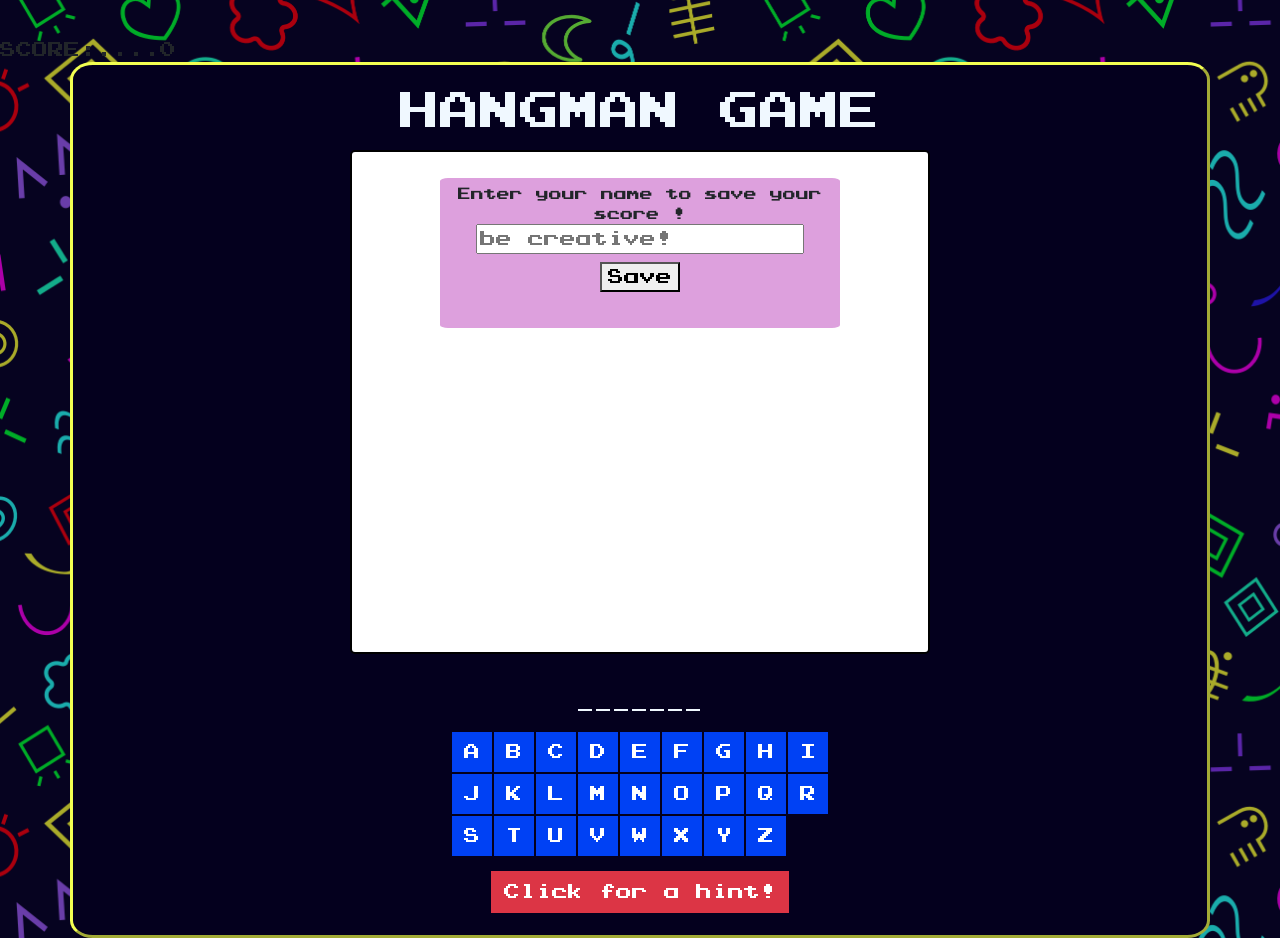
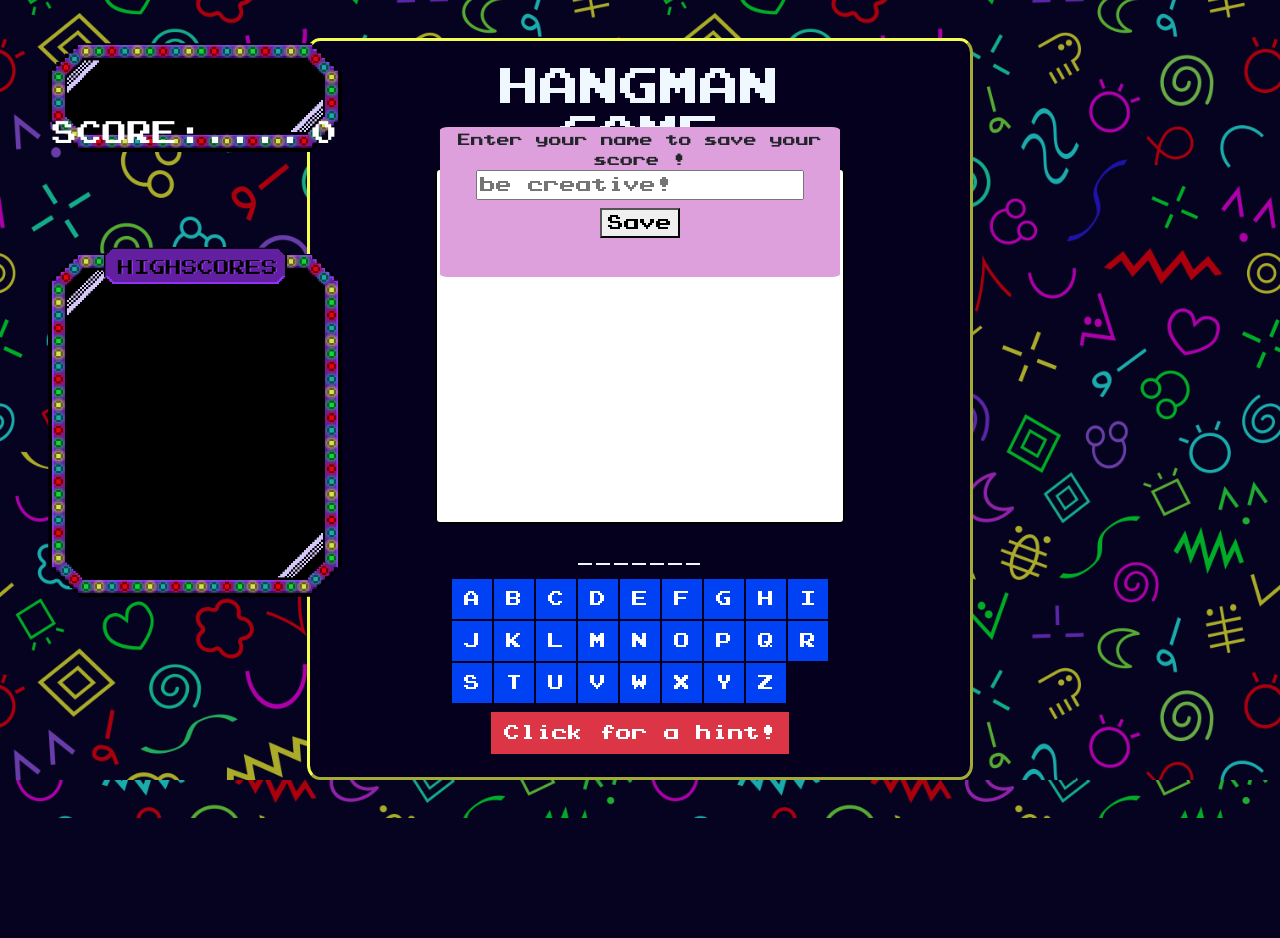
Before and after one commit to LilboX3/ITproj_PixelPlayground, a PHP site: page /Hangman.php in a window 1280 px wide. Shown: the part 135-1073 px from the top of the page. After the commit the page ends 953 px from the top, so only its background shows below. Run offline with PHP 8.4, Linux system fonts and the light colour scheme; data comes from the database, SQL or seed files in the repository.

Commit message:
added css for scoreboard

```diff
--- a/Hangman/hangman.css
+++ b/Hangman/hangman.css
@@ -4,6 +4,7 @@
     font-weight: normal;
     font-style: normal;
   }
+
 
 #hangmanpic {
     border: 2px solid black ;
@@ -23,7 +24,7 @@ table{
 }
 
 .responsive {
-    width: 80%;
+    width: 100%;
     height: auto;
 }
 
@@ -34,6 +35,12 @@ table{
     border-radius: 2%;
     border-color: rgb(243, 255, 81);
     border-style: outset;
+
+        max-width: 60%;  /* Adjust this value as needed */
+        margin-left: auto;
+        margin-right: auto;
+
+
 }
 
 .displayword{
@@ -102,3 +109,63 @@ h1 {
 .btn-danger{
     border-radius: 0%;
 }
+
+.top5score{
+    display: flex;
+    align-items: center;
+    justify-content: center;
+    font-size: 20px;
+}
+
+
+.score-label {
+    display: flex;
+    align-items: center;
+    justify-content: center;
+    font-size: 25px;
+}
+
+.score-label span {
+    margin-left: 10px; /* adjust this value to add space between label and score */
+}
+
+
+.scoreboard {
+    position: absolute;
+    left: 0;
+    background-image: url('pics/Scoreboard.gif');
+    background-size: contain;
+    background-repeat: no-repeat;
+    color: #fff;
+    padding-bottom: 150px;
+    width: 25%;
+    height: 340px;
+    margin-left: 35px;
+    display: flex;
+    justify-content: center;
+    align-items: center;
+    flex-direction: column;
+    text-align: center;
+}
+
+
+
+.topfive{
+    position: absolute;
+    left: 0;
+    background-image: url('pics/topfive.gif');
+    background-size: contain;
+    background-repeat: no-repeat;
+    color: #fff;
+    padding: 20px;
+    width: 25%;
+    height: 580px;
+    margin-left: 35px;
+    display: flex;
+    justify-content: center;
+    align-items: center;
+    flex-direction: column;
+    text-align: center;
+    margin-top: 200px;
+    padding-bottom: 250px;
+}
```
